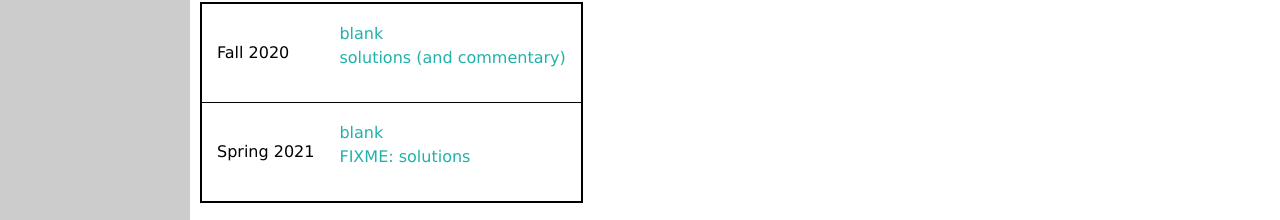
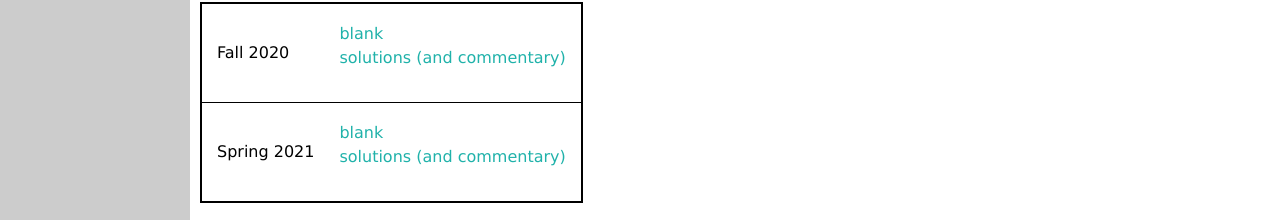
Before and after one commit to uaf-math/calc2, a Jekyll site: the page built from exams.md, in a window 1280 px wide and 1209 px high. Shown: the part 986-1206 px from the top of the window. Built offline with Jekyll 4.4.1, drawn with Linux system fonts in a browser that asks for light colours.

Commit message:
post solutions to old Caleb final

```diff
--- a/exams.md
+++ b/exams.md
@@ -54,7 +54,7 @@ The material on these old Final Exams is close to, but not perfectly reflective
 			    <td><a href="assets/exams/S21/final.pdf">blank</a></td>
 			</tr>
 			<tr>
-			    <td><a href="assets/exams/S21/final-solns.pdf">FIXME: solutions</a></td>
+			    <td><a href="assets/exams/S21/final-solns.pdf">solutions (and commentary)</a></td>
 			</tr>
 		</table>
 		<div style="padding-bottom: 10px"></div>
```
Also changed, not shown: 1 other file.
